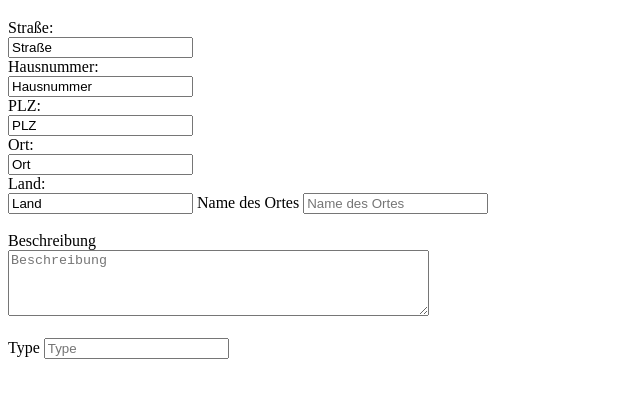
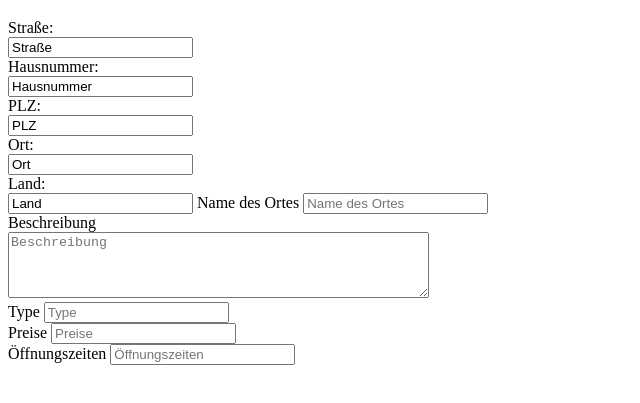
Before and after one commit to Nino678190/Map-API, a plain HTML site: page form.html in a window 1280 px wide. Shown: the part 61-464 px from the top of the page, without its empty margins (0-640 px from the left). Drawn offline with Linux system fonts and the light colour scheme.

Commit message:
Verbessere das Formularlayout: entferne überflüssige Zeilenumbrüche und füge fehlende Felder für Preise und Öffnungszeiten hinzu.

```diff
--- a/form.html
+++ b/form.html
@@ -21,11 +21,15 @@
 
 
             <label for="Name">Name des Ortes</label>
-            <input type="text" id="Name" name="Name" placeholder="Name des Ortes"><br><br>
+            <input type="text" id="Name" name="Name" placeholder="Name des Ortes"><br>
             <label for="Beschreibung">Beschreibung</label><br>
-            <textarea id="Beschreibung" name="Beschreibung" rows="4" cols="50" placeholder="Beschreibung"></textarea><br><br>
+            <textarea id="Beschreibung" name="Beschreibung" rows="4" cols="50" placeholder="Beschreibung"></textarea><br>
             <label for="Typ">Type</label>
-            <input type="text" id="Typ" name="Typ" placeholder="Type"><br><br>
+            <input type="text" id="Typ" name="Typ" placeholder="Type"><br>
+            <label for="Preise">Preise</label>
+            <input type="text" id="Preise" name="Preise" placeholder="Preise"><br>
+            <label for="Öffnungszeiten">Öffnungszeiten</label>
+            <input type="text" id="Öffnungszeiten" name="Öffnungszeiten" placeholder="Öffnungszeiten"><br>
           </form>
     </body>
 </html>
```
